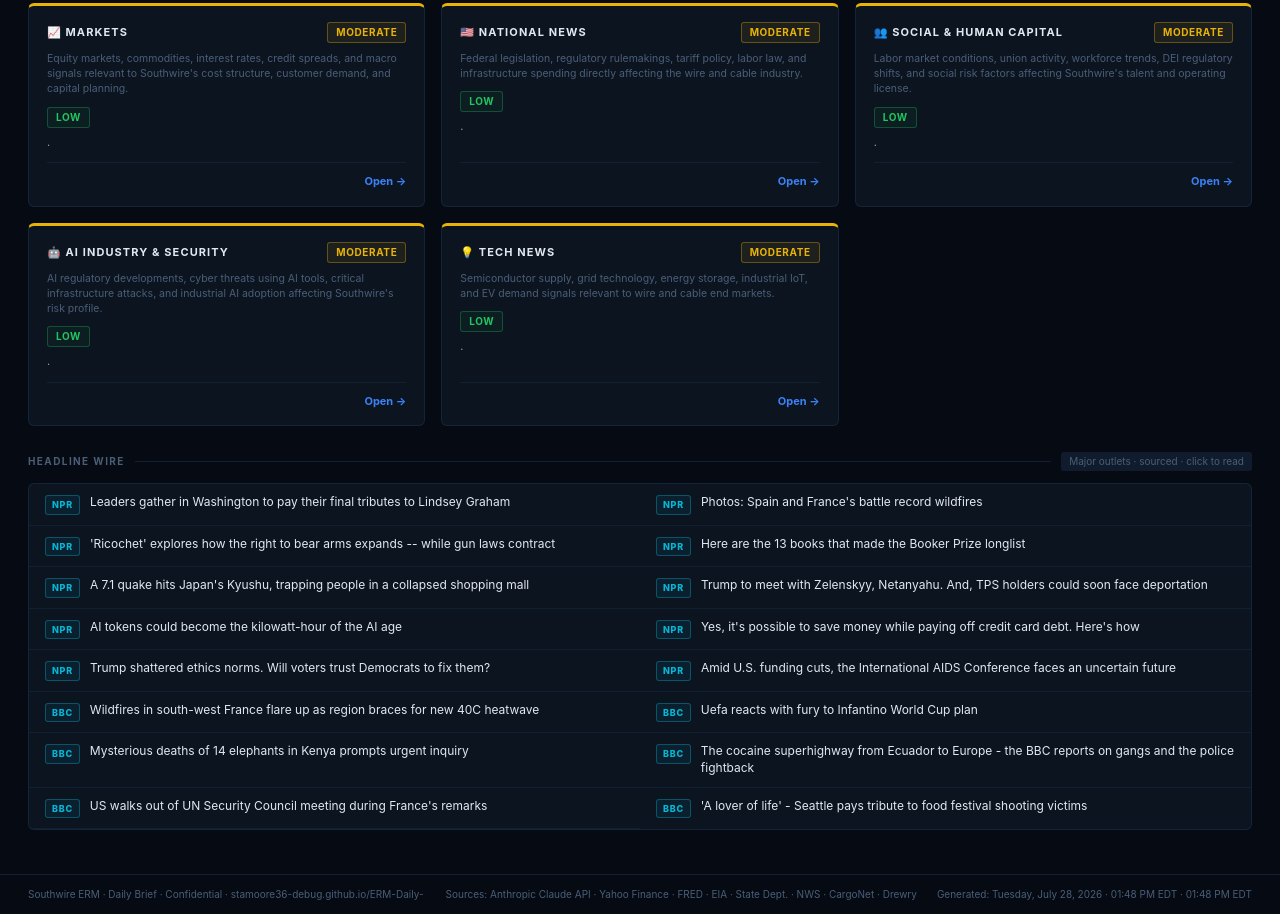
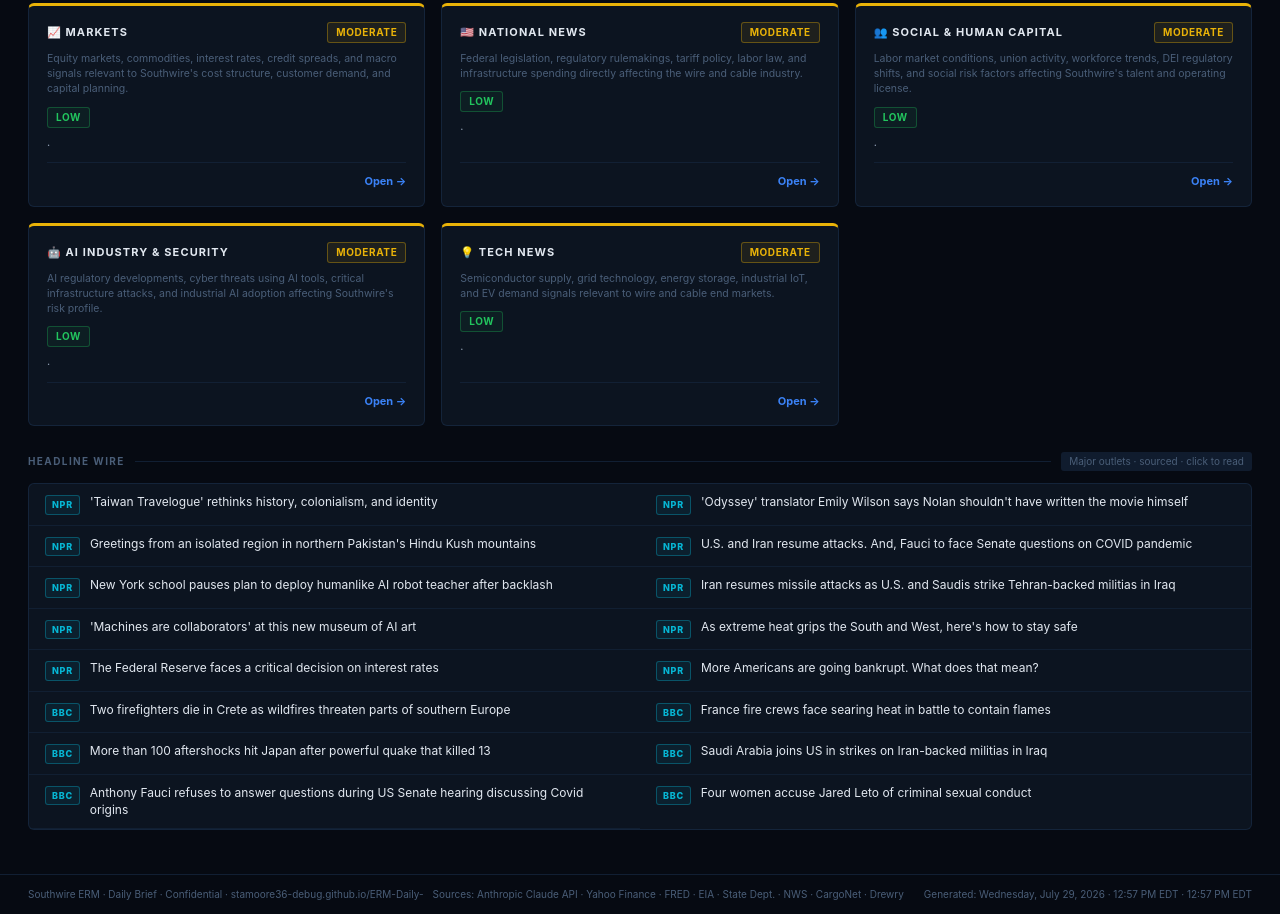
Before and after one commit to stamoore36-debug/ERM-Daily-, a plain HTML site: page index.html in a window 1280 px wide. Shown: the part 1091-2005 px from the top of the page. Drawn offline with Linux system fonts and the light colour scheme.

Commit message:
ERM Daily Brief: 2026-07-29 16:59 UTC

```diff
--- a/index.html
+++ b/index.html
@@ -203,9 +203,9 @@
 
 <script>window.__D = {
   "meta": {
-    "date": "Tuesday, July 28, 2026 · 01:48 PM EDT",
-    "dateShort": "Jul 28, 2026",
-    "runTime": "01:48 PM EDT",
+    "date": "Wednesday, July 29, 2026 · 12:57 PM EDT",
+    "dateShort": "Jul 29, 2026",
+    "runTime": "12:57 PM EDT",
     "posture": "ELEVATED",
     "postureSev": "high",
     "counts": {
@@ -219,7 +219,7 @@
     {
       "category": "US Equities",
       "name": "S&P 500",
-      "value": "7,432.35",
+      "value": "7,368.16",
       "unit": "Index · daily close",
       "note": "Broad equity risk-on/risk-off signal. High VIX or S&P drawdown signals demand risk for Southwire construction end markets.",
       "change": "▼ 0.00% day-over-day",
@@ -229,8 +229,8 @@
     {
       "category": "Energy",
       "name": "Brent Crude",
-      "value": "$84.12 /bbl",
-      "unit": "WTI $79.23 /bbl",
+      "value": "$90.31 /bbl",
+      "unit": "WTI $84.45 /bbl",
       "note": "Energy costs affect Southwire manufacturing and logistics. Sustained Brent >$90 pressures freight and resin input costs.",
       "change": "▼ 0.00% day-over-day",
       "changeSev": "good",
@@ -239,8 +239,8 @@
     {
       "category": "Critical Input",
       "name": "Copper (LME)",
-      "value": "$6.35 /lb",
-      "unit": "($13,995 /MT) · LME spot",
+      "value": "$6.30 /lb",
+      "unit": "($13,892 /MT) · LME spot",
       "note": "Primary raw material. Copper content of wire drives COGS. Sustained elevation compresses margin unless hedged or repriced.",
       "change": "▼ 0.00% day-over-day",
       "changeSev": "good",
@@ -249,7 +249,7 @@
     {
       "category": "Critical Input",
       "name": "Aluminum (LME)",
-      "value": "$3,383.00 /lb",
+      "value": "$3,362.75 /lb",
       "unit": "LME spot · Midwest premium add",
       "note": "Key input for aluminum wire and cable. Price signals secondary cost pressure and hedge calendar triggers.",
       "change": "▼ 0.00% day-over-day",
@@ -269,7 +269,7 @@
     {
       "category": "Volatility",
       "name": "VIX",
-      "value": "18.13",
+      "value": "20.08",
       "unit": "CBOE Volatility Index",
       "note": "Equity market fear gauge. VIX >25 indicates risk-off environment; monitor customer demand signals and receivables.",
       "change": "▼ 0.00% day-over-day",
@@ -279,7 +279,7 @@
     {
       "category": "Macro",
       "name": "Natural Gas",
-      "value": "$2.713 /MMBtu",
+      "value": "$2.726 /MMBtu",
       "unit": "Henry Hub futures",
       "note": "Energy input for manufacturing and logistics. Sustained elevation pressures margin. Drives residential heating demand indirectly.",
       "change": "▼ 0.00% day-over-day",
@@ -289,7 +289,7 @@
     {
       "category": "Safe Haven",
       "name": "Gold",
-      "value": "$4,032 /oz",
+      "value": "$4,075 /oz",
       "unit": "COMEX spot",
       "note": "Risk sentiment indicator. Gold >$3,000 with VIX elevation signals macro uncertainty that may dampen CapEx spending by customers.",
       "change": "▼ 0.00% day-over-day",
@@ -300,10 +300,10 @@
   "charts": [
     {
       "name": "S&P 500 · 30d",
-      "value": "7,432.35",
+      "value": "7,368.16",
       "chg": "0.0%",
       "bad": false,
-      "range": "30d range: 7,408.30 – 7,575.39",
+      "range": "30d range: 7,367.89 – 7,575.39",
       "pts": [
         7440.4302,
         7499.3599,
@@ -323,13 +323,15 @@
         7509.2002,
         7498.96,
         7408.2998,
+        7411.98,
         7413.1802,
-        7432.2598
+        7428.7798,
+        7367.8901
       ]
     },
     {
       "name": "Brent Crude · 30d",
-      "value": "84.12",
+      "value": "90.31",
       "chg": "0.0%",
       "bad": true,
       "range": "30d range: 71.57 – 100.69",
@@ -354,12 +356,13 @@
         100.69,
         96.78,
         88.36,
-        84.12
+        84.09,
+        90.31
       ]
     },
     {
       "name": "Gold · 30d",
-      "value": "4,032.00",
+      "value": "4,074.90",
       "chg": "0.0%",
       "bad": false,
       "range": "30d range: 3,985.60 – 4,155.10",
@@ -384,15 +387,16 @@
         4046.6001,
         4067.6001,
         4074.5,
-        4031.8999
+        4036.3,
+        4075.5
       ]
     },
     {
       "name": "VIX · 30d",
-      "value": "18.13",
+      "value": "20.08",
       "chg": "0.0%",
       "bad": true,
-      "range": "30d range: 15.03 – 18.77",
+      "range": "30d range: 15.03 – 20.08",
       "pts": [
         17.65,
         16.45,
@@ -412,13 +416,15 @@
         17.05,
         16.64,
         18.7,
+        18.58,
         18.67,
-        18.13
+        18.21,
+        20.08
       ]
     },
     {
       "name": "Copper (LME) · 30d",
-      "value": "6.35",
+      "value": "6.30",
       "chg": "0.0%",
       "bad": true,
       "range": "30d range: 6.05 – 6.51",
@@ -443,122 +449,123 @@
         6.305,
         6.32,
         6.339,
-        6.348
+        6.322,
+        6.302
       ]
     }
   ],
   "wire": [
     {
       "outlet": "NPR",
-      "title": "Leaders gather in Washington to pay their final tributes to Lindsey Graham",
-      "url": "https://www.npr.org/2026/07/28/nx-s1-5909232/lindsey-graham-funeral",
-      "summary": "Lawmakers, foreign leaders and President Trump are gathering Tuesday for the first of two days of funeral services for the late South Carolina Sen. Lindsey Graham.",
-      "pub_date": "Tue, 28 Jul 2026 13:08:29 -0400"
+      "title": "'Taiwan Travelogue' rethinks history, colonialism, and identity",
+      "url": "https://www.npr.org/2026/07/29/g-s1-136110/taiwan-travelogue-rethinks-history-colonialism-and-identity",
+      "summary": "The author and translator of Taiwan Travelogue, the winner of the 2026 International Booker Prize, discuss identity and history amid the debate over Taiwan's colonial ties to Japan and escalating geopolitical pressure from China.",
+      "pub_date": "Wed, 29 Jul 2026 12:55:54 -0400"
     },
     {
       "outlet": "NPR",
-      "title": "Photos: Spain and France's battle record wildfires",
-      "url": "https://www.npr.org/2026/07/28/g-s1-135880/photos-spain-france-wildfires-climate-change",
-      "summary": "Hundreds of thousands of people have been forced from their homes as powerful wildfires sweep across Spain and France, revealing the growing scale of a climate crisis already reshaping the continent.",
-      "pub_date": "Tue, 28 Jul 2026 11:24:07 -0400"
+      "title": "'Odyssey' translator Emily Wilson says Nolan shouldn't have written the movie himself",
+      "url": "https://www.npr.org/2026/07/29/nx-s1-5910645/odyssey-translator-emily-wilson-christopher-nolan",
+      "summary": "The renowned classics scholar caused a stir when her critical review of Christopher Nolan's The Odyssey went viral. Wilson explains her reaction to the film and why she's translating the poem again.",
+      "pub_date": "Wed, 29 Jul 2026 11:51:40 -0400"
     },
     {
       "outlet": "NPR",
-      "title": "'Ricochet' explores how the right to bear arms expands -- while gun laws contract",
-      "url": "https://www.npr.org/2026/07/28/nx-s1-5910517/ricochet-explores-how-the-right-to-bear-arms-expands-while-gun-laws-contract",
-      "summary": "The New York Times reporter Mike McIntire says gun companies and the NRA are broadening the scope of the Second Amendment, socializing kids to appreciate guns and marketing a new brand of masculinity.",
-      "pub_date": "Tue, 28 Jul 2026 11:08:04 -0400"
+      "title": "Greetings from an isolated region in northern Pakistan's Hindu Kush mountains",
+      "url": "https://www.npr.org/2026/07/29/g-s1-135641/pakistan-chitral-hindu-kush-mountains",
+      "summary": "Chitral borders Afghanistan and isn't easy to reach. Breathtaking views abound in this remote mountainous region — as do rockslides and avalanches.",
+      "pub_date": "Wed, 29 Jul 2026 10:21:07 -0400"
     },
     {
       "outlet": "NPR",
-      "title": "Here are the 13 books that made the Booker Prize longlist",
-      "url": "https://www.npr.org/2026/07/28/nx-s1-5874638/2026-booker-prize-longlist-fiction",
-      "summary": "The 2026 list includes new works from household names Douglas Stuart, Marlon James and Elizabeth Strout as well as a few debut authors.",
-      "pub_date": "Tue, 28 Jul 2026 09:05:31 -0400"
+      "title": "U.S. and Iran resume attacks. And, Fauci to face Senate questions on COVID pandemic",
+      "url": "https://www.npr.org/2026/07/29/g-s1-136076/up-first-newsletter-iran-benjamin-netanyahu-trump-iowa-water-anthony-fauci-fed-rates",
+      "summary": "The U.S. and Iran have resumed fighting after Iran attacked U.S. forces in the Middle East yesterday. And, a Senate committee will question Anthony Fauci about the COVID-19 pandemic.",
+      "pub_date": "Wed, 29 Jul 2026 07:00:47 -0400"
     },
     {
       "outlet": "NPR",
-      "title": "A 7.1 quake hits Japan's Kyushu, trapping people in a collapsed shopping mall",
-      "url": "https://www.npr.org/2026/07/28/nx-s1-5910498/japan-earthquake",
-      "summary": "The quake shook Japan's southern main island of Kyushu late Tuesday afternoon local time, causing damage and injuries.",
-      "pub_date": "Tue, 28 Jul 2026 08:51:33 -0400"
+      "title": "New York school pauses plan to deploy humanlike AI robot teacher after backlash",
+      "url": "https://www.npr.org/2026/07/29/g-s1-136072/ai-robot-teacher",
+      "summary": "A school district in upstate New York is pausing plans to deploy an AI-powered, humanoid robot in the classroom after state education officials, teachers and local residents raised concerns.",
+      "pub_date": "Wed, 29 Jul 2026 05:24:52 -0400"
     },
     {
       "outlet": "NPR",
-      "title": "Trump to meet with Zelenskyy, Netanyahu. And, TPS holders could soon face deportation",
-      "url": "https://www.npr.org/2026/07/28/g-s1-135845/up-first-newsletter-trump-zelenskyy-netanyahu-lindsey-graham-tps-political-corruption",
-      "summary": "President Trump is set to hold separate meetings with Ukrainian leader Volodymyr Zelenskyy and Israeli Prime Minister Benjamin Netanyahu are today. And, Temporary Protected Status holders may face deportation soon.",
-      "pub_date": "Tue, 28 Jul 2026 07:26:09 -0400"
+      "title": "Iran resumes missile attacks as U.S. and Saudis strike Tehran-backed militias in Iraq",
+      "url": "https://www.npr.org/2026/07/29/g-s1-136063/us-saudi-arabia-iran-iraq",
+      "summary": "The flare-up on multiple fronts raised the risk of a return to all-out war, underscoring the difficulty of winding down a five-month conflict that has jolted the world economy.",
+      "pub_date": "Wed, 29 Jul 2026 05:07:03 -0400"
     },
     {
       "outlet": "NPR",
-      "title": "AI tokens could become the kilowatt-hour of the AI age",
-      "url": "https://www.npr.org/sections/planet-money/2026/07/28/g-s1-135475/ai-tokens-could-become-the-kilowatt-hour-of-the-ai-age",
-      "summary": "AI companies use tokens to track usage and bill customers. Now economists are using them to track the spread of AI through the economy.",
-      "pub_date": "Tue, 28 Jul 2026 06:30:00 -0400"
+      "title": "'Machines are collaborators' at this new museum of AI art",
+      "url": "https://www.npr.org/2026/07/29/nx-s1-5894941/ai-art-dataland-refik-anadol",
+      "summary": "\"What is beyond reality?\" asks artist Refik Anadol. His latest projects include Dataland, an immersive AI art museum in Los Angeles, and an installation at the Smithsonian in Washington, D.C.",
+      "pub_date": "Wed, 29 Jul 2026 05:00:00 -0400"
     },
     {
       "outlet": "NPR",
-      "title": "Yes, it's possible to save money while paying off credit card debt. Here's how",
-      "url": "https://www.npr.org/2026/07/28/nx-s1-5866642/yes-its-possible-to-save-money-while-paying-off-credit-card-debt-heres-how",
-      "summary": "In fact, experts recommend it because it can keep you off the hamster wheel of debt. Here's how to find the money in your budget to put toward savings and credit card payments.",
-      "pub_date": "Tue, 28 Jul 2026 05:02:00 -0400"
+      "title": "As extreme heat grips the South and West, here's how to stay safe",
+      "url": "https://www.npr.org/2026/07/29/nx-s1-5910515/heat-dome-stroke-weather",
+      "summary": "Experts say immersion in cold water before an ambulance arrives can greatly increase the chances of heat stroke survival and reduce the risk of long-term complications.",
+      "pub_date": "Wed, 29 Jul 2026 05:00:00 -0400"
     },
     {
       "outlet": "NPR",
-      "title": "Trump shattered ethics norms. Will voters trust Democrats to fix them?",
-      "url": "https://www.npr.org/2026/07/28/nx-s1-5869808/family-trump-profit-corruption-voters-ethics-democrats",
-      "summary": "Democrats are making the case that now is the time to tackle anti-corruption reforms — to serve as a check on Donald Trump and to overhaul a system voters say is co-opted against their interests.",
-      "pub_date": "Tue, 28 Jul 2026 05:00:00 -0400"
+      "title": "The Federal Reserve faces a critical decision on interest rates",
+      "url": "https://www.npr.org/2026/07/29/nx-s1-5910558/federal-reserve-interest-rates-inflation",
+      "summary": "Policymakers at the Federal Reserve are meeting to discuss interest rates Wednesday. They're expected to hold rates steady, but there's a chance they could raise rates to combat stubborn inflation.",
+      "pub_date": "Wed, 29 Jul 2026 05:00:00 -0400"
     },
     {
       "outlet": "NPR",
-      "title": "Amid U.S. funding cuts, the International AIDS Conference faces an uncertain future",
-      "url": "https://www.npr.org/2026/07/28/nx-s1-5909368/international-aids-conference-hiv",
-      "summary": "Dr. Kenneth Ngure, president-elect of the International AIDS Society, says, \"We have had very good scientific advances ... yet the funding cuts have also taken us back.\"",
-      "pub_date": "Tue, 28 Jul 2026 04:42:02 -0400"
+      "title": "More Americans are going bankrupt. What does that mean?",
+      "url": "https://www.npr.org/2026/07/29/nx-s1-5896065/personal-bankruptcy-rates-rising",
+      "summary": "The bankruptcy rate has risen about 48% between 2022 and 2025, although it's still below pre-pandemic levels.",
+      "pub_date": "Wed, 29 Jul 2026 05:00:00 -0400"
     },
     {
       "outlet": "BBC",
-      "title": "Wildfires in south-west France flare up as region braces for new 40C heatwave",
-      "url": "https://www.bbc.co.uk/news/articles/c5yd8gly1ydo?at_medium=RSS&at_campaign=rss",
-      "summary": "Firefighters are braced for a sharp rise in temperatures on Wednesday, which could complicate the containment of wildfires in Gironde.",
-      "pub_date": "Tue, 28 Jul 2026 16:14:03 GMT"
+      "title": "Two firefighters die in Crete as wildfires threaten parts of southern Europe",
+      "url": "https://www.bbc.co.uk/news/articles/cwyjgwg8jddo?at_medium=RSS&at_campaign=rss",
+      "summary": "Gale-force winds have whipped up the flames prompting the evacuation of several villages on the island, as parts of the continent also continue to tackle fires.",
+      "pub_date": "Wed, 29 Jul 2026 16:23:41 GMT"
     },
     {
       "outlet": "BBC",
-      "title": "Uefa reacts with fury to Infantino World Cup plan",
-      "url": "https://www.bbc.co.uk/sport/football/articles/c8xng9894z0o?at_medium=RSS&at_campaign=rss",
-      "summary": "European football's governing body Uefa reacts furiously to proposals from Fifa to seek private investment in its competitions, including the World Cup.",
-      "pub_date": "Tue, 28 Jul 2026 15:36:29 GMT"
+      "title": "France fire crews face searing heat in battle to contain flames",
+      "url": "https://www.bbc.co.uk/news/articles/c62q5we799ro?at_medium=RSS&at_campaign=rss",
+      "summary": "Firefighters are battling flare-ups in 40C heat, as some locals have refused to heed evacuations in the Gironde region.",
+      "pub_date": "Wed, 29 Jul 2026 16:49:41 GMT"
     },
     {
       "outlet": "BBC",
-      "title": "Mysterious deaths of 14 elephants in Kenya prompts urgent inquiry",
-      "url": "https://www.bbc.co.uk/news/articles/c3w0d7yeqlxo?at_medium=RSS&at_campaign=rss",
-      "summary": "It is the highest number of elephant deaths to be recorded in this area of southern Kenya in decades.",
-      "pub_date": "Tue, 28 Jul 2026 16:37:02 GMT"
+      "title": "More than 100 aftershocks hit Japan after powerful quake that killed 13",
+      "url": "https://www.bbc.co.uk/news/articles/cgk43y21j0do?at_medium=RSS&at_campaign=rss",
+      "summary": "People are being urged to stay alert, with earthquake aftershocks potentially reaching magnitude 7, officials say",
+      "pub_date": "Wed, 29 Jul 2026 11:47:05 GMT"
     },
     {
       "outlet": "BBC",
-      "title": "The cocaine superhighway from Ecuador to Europe - the BBC reports on gangs and the police fightback",
-      "url": "https://www.bbc.co.uk/news/articles/cdx7n1r54nno?at_medium=RSS&at_campaign=rss",
-      "summary": "The BBC goes on patrol with Ecuador's police, who are grappling with a huge surge in drug crime.",
-      "pub_date": "Tue, 28 Jul 2026 05:01:19 GMT"
+      "title": "Saudi Arabia joins US in strikes on Iran-backed militias in Iraq",
+      "url": "https://www.bbc.co.uk/news/articles/c70g6y24d76o?at_medium=RSS&at_campaign=rss",
+      "summary": "US Central Command says proxy groups launched attacks against US bases and Saudi energy infrastructure.",
+      "pub_date": "Wed, 29 Jul 2026 13:48:41 GMT"
     },
     {
       "outlet": "BBC",
-      "title": "US walks out of UN Security Council meeting during France's remarks",
-      "url": "https://www.bbc.co.uk/news/articles/c87nj3w9gxjo?at_medium=RSS&at_campaign=rss",
-      "summary": "The row sparked after the US joined North Korea and Russia in voting against extending the term of the UN high commissioner for human rights.",
-      "pub_date": "Tue, 28 Jul 2026 09:32:25 GMT"
+      "title": "Anthony Fauci refuses to answer questions during US Senate hearing discussing Covid origins",
+      "url": "https://www.bbc.co.uk/news/articles/cdx85vkk0gko?at_medium=RSS&at_campaign=rss",
+      "summary": "The former top US health official said he feared Republicans could try to trip him up and use his testimony to prosecute him for perjury.",
+      "pub_date": "Wed, 29 Jul 2026 16:49:06 GMT"
     },
     {
       "outlet": "BBC",
-      "title": "'A lover of life' - Seattle pays tribute to food festival shooting victims",
-      "url": "https://www.bbc.co.uk/news/articles/cvgv7m5z4n0o?at_medium=RSS&at_campaign=rss",
-      "summary": "Families grieved on Monday as they remembered the three people killed in a shooting at a food festival.",
-      "pub_date": "Tue, 28 Jul 2026 11:50:59 GMT"
+      "title": "Four women accuse Jared Leto of criminal sexual conduct",
+      "url": "https://www.bbc.co.uk/news/articles/cd7lg2nz2x2o?at_medium=RSS&at_campaign=rss",
+      "summary": "The actor and musician faces allegations from 10 women in total who say he mistreated them as teenagers.",
+      "pub_date": "Wed, 29 Jul 2026 05:00:07 GMT"
     }
   ],
   "segments": [
@@ -574,7 +581,7 @@
           {
             "cat": "Wire Input",
             "name": "Copper (LME)",
-            "val": "$6.35 /lb",
+            "val": "$6.30 /lb",
             "unit": "LME spot",
             "note": "Primary cost driver",
             "chg": "0.00% day",
@@ -584,7 +591,7 @@
           {
             "cat": "Wire Input",
             "name": "Aluminum (LME)",
-            "val": "$3,383.00 /lb",
+            "val": "$3,362.75 /lb",
             "unit": "LME spot",
             "note": "Al wire and insulation",
             "chg": "0.00% day",
@@ -594,7 +601,7 @@
           {
             "cat": "Energy",
             "name": "WTI Crude",
-            "val": "$79.23 /bbl",
+            "val": "$84.45 /bbl",
             "unit": "NYMEX front month",
             "note": "Logistics and resin proxy",
             "chg": "0.00% day",
@@ -604,7 +611,7 @@
           {
             "cat": "Energy",
             "name": "Natural Gas",
-            "val": "$2.713 /MMBtu",
+            "val": "$2.726 /MMBtu",
             "unit": "Henry Hub",
             "note": "Manufacturing energy cost",
             "chg": "0.00% day",
@@ -823,7 +830,7 @@
           }
         ],
         "highRisk": [],
-        "updatedAt": "Jul 28, 2026",
+        "updatedAt": "Jul 29, 2026",
         "source": "U.S. State Dept.",
         "sourceUrl": "https://travel.state.gov"
       }
```
Also changed, not shown: data/data.json (+100 -93 lines).
